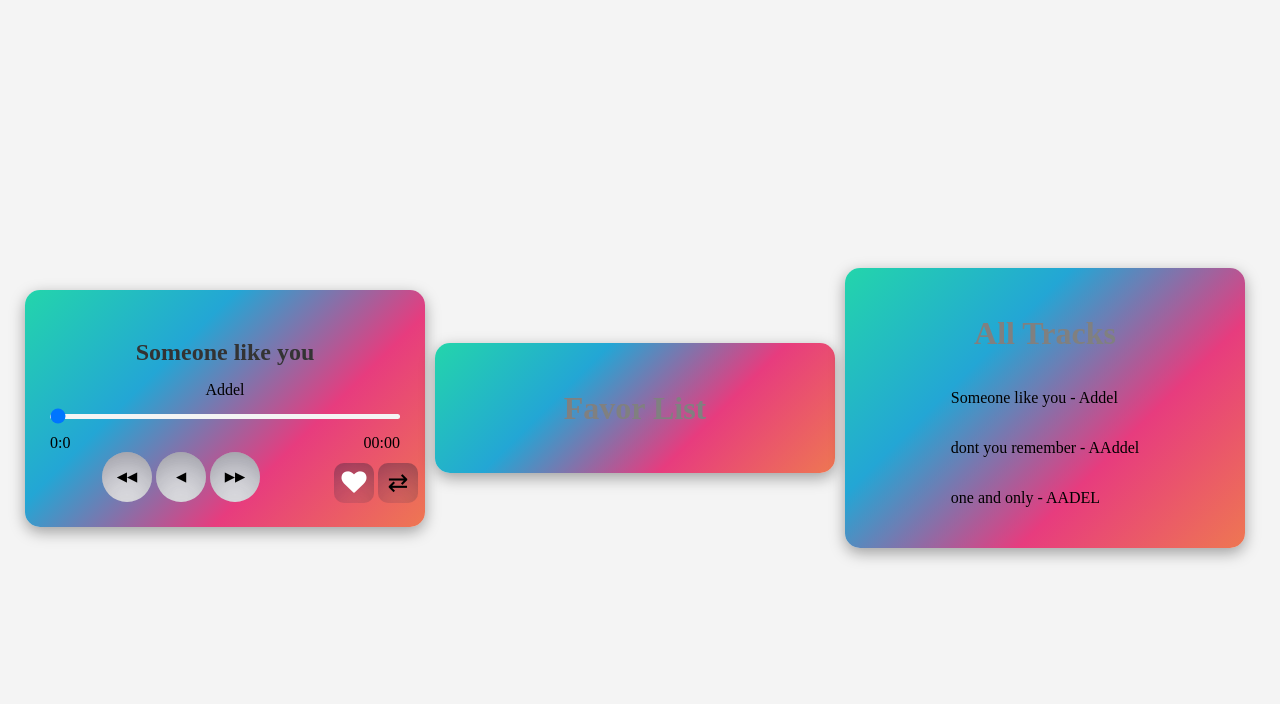
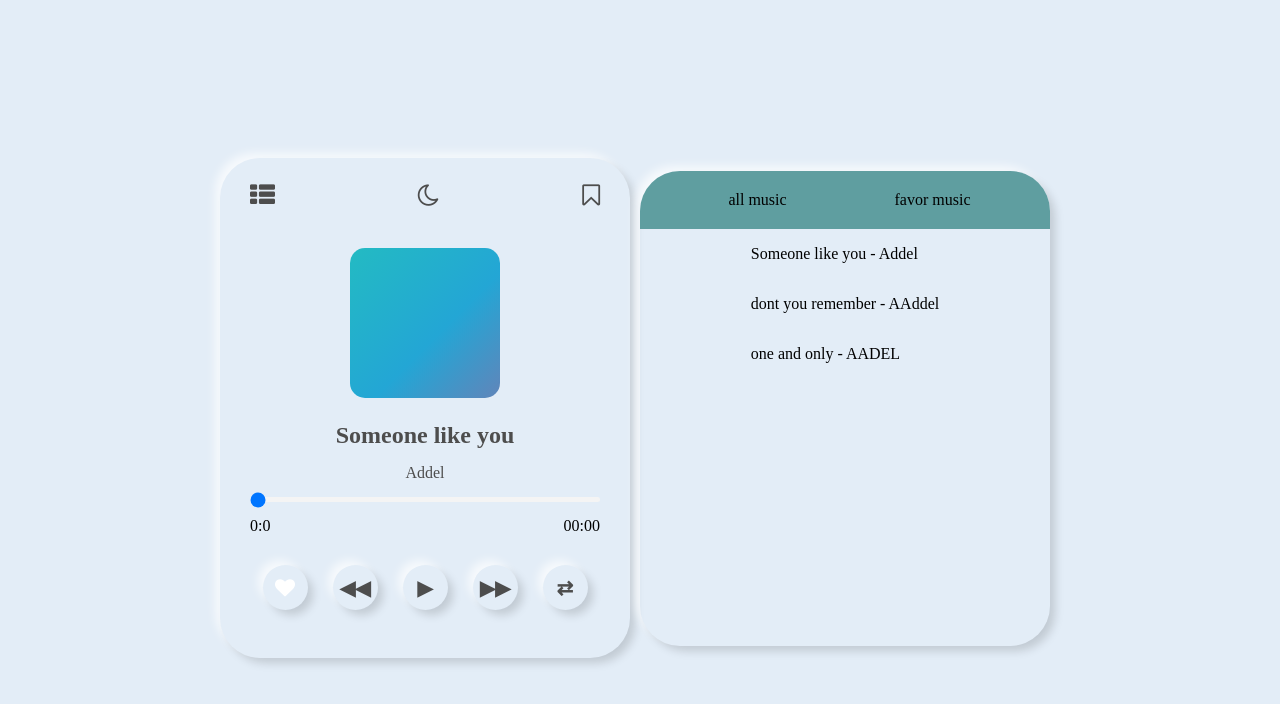
Before and after one commit to mariijey/musicPlayer, a plain HTML site: page index.html in a window 1280 px wide. Drawn offline with Linux system fonts and the light colour scheme.

Commit message:
change style

```diff
--- a/index.html
+++ b/index.html
@@ -10,7 +10,7 @@
     <title>Document</title>
     <style>
       body {
-        background-color: #f4f4f4;
+        background-color: #e3edf7;
         display: flex;
         justify-content: center;
         align-items: center;
@@ -21,14 +21,7 @@
         width: 100%;
         justify-content: space-between;
       }
-      .box-player {
-        width: 350px;
-        box-shadow: rgba(0, 0, 0, 0.35) 0px 5px 15px;
-        padding: 25px;
-        text-align: center;
-        border-radius: 15px;
-        background-color: white;
-      }
+
       .name-music {
         margin-bottom: 15px;
         font-size: 24px;
@@ -43,14 +36,55 @@
         border-radius: 15px;
         height: 5px;
       }
-      .box-player {
+      .box-player,.box-list {
         display: flex;
         margin-right: 10px;
         flex-direction: column;
+        /* justify-content: center; */
+        align-items: center;
+        text-align: center;
+        width: 350px;
+        box-shadow: 6px 6px 10px -1px rgba(0, 0, 0, 0.15),
+          -6px -6px 10px -1px rgba(255, 255, 255, 0.7);
+        padding: 25px 30px;
+        text-align: center;
+        border-radius: 40px;
+        height: 450px;
+      }
+      .box-list{
+        padding-top: 0px;
+        overflow: hidden;
+      }
+      .tabs {
+        padding: 20px 30px;
+        width: 100%;
+        background-color: cadetblue;
+        display: flex;
+      }
+      .tabs span {
+        cursor: pointer;
+        width: 50%;
+        text-align: center;
+        display: inline-block;
+        height: 100%;
+      }
+      .top-bar {
+        display: flex;
+        justify-content: space-between;
+        width: 100%;
+        margin-bottom: 40px;
+      }
+
+      .middle-box {
+        display: flex;
+        flex-direction: column;
         justify-content: center;
         align-items: center;
-        text-align: center;
-        background: linear-gradient(-45deg, #ee7752, #e73c7e, #23a6d5, #23d5ab);
+        width: 75%;
+      }
+      .middle-box p,
+      .middle-box span {
+        color: #4d4d4d;
       }
       .box-player button {
         border-radius: 50%;
@@ -61,34 +95,69 @@
         box-shadow: rgba(50, 50, 93, 0.25) 0px 30px 60px -12px inset,
           rgba(0, 0, 0, 0.3) 0px 18px 36px -18px inset;
         border: none;
+        background-color: #e3edf7;
+        cursor: pointer
+      }
+      .banner {
+        width: 150px;
+        height: 150px;
+        border-radius: 15px;
+        background: linear-gradient(-45deg, #ee7752, #e73c7e, #23a6d5, #23d5ab);
+        background-size: 400% 400%;
+        animation: gradient 5s ease infinite;
+        height: 150px;
+      }
+      @keyframes gradient {
+        0% {
+          background-position: 0% 50%;
+        }
+        50% {
+          background-position: 100% 50%;
+        }
+        100% {
+          background-position: 0% 50%;
+        }
+      }
+
+      .progress-bar {
+        width: 100%;
       }
 
       .container-controllers {
         display: flex;
+        width: 100%;
+        margin-top: 30px;
       }
 
-      #shuffle,
-      #favor {
-        border-radius: 10px;
-        font-size: 25px;
-        background-color: transparent;
-        transform: translate(70px, 10px);
-        width: 40px;
-        height: 40px;
-        padding: 0px;
-        text-align: center;
-        /* display: flex; */
+      .play-controllers {
+        display: flex;
+        justify-content: space-around;
+        width: 100%;
+      }
+      .play-controllers button {
+        width: 45px;
+        height: 45px;
+        border-radius: 50%;
+        box-shadow: 6px 6px 10px -1px rgba(0, 0, 0, 0.15),
+          -6px -6px 10px -1px rgba(255, 255, 255, 0.7);
+        display: flex;
+        align-items: center;
         justify-content: center;
-        align-items: center;
-      }
-      #shuffle {
-        transform: translate(70px, 10px);
+        color: #4d4d4d;
+        font-weight: 900;
+        font-size: 20px;
+        cursor: pointer;
       }
 
       .track {
         display: flex;
         width: 100%;
         justify-content: flex-start;
+      }
+      .top-icon i{
+        color: #4d4d4d;
+        font-size: 25px;
+        cursor: pointer;
       }
       #container-favor-list {
         width: 100%;
@@ -100,28 +169,49 @@
         color: red;
       }
       .white {
-        color: white;
+        color: white
       }
       .red {
         color: red;
       }
+      .tabs span:hover{
+        background-color: dimgrey;
+      }
+
     </style>
   </head>
   <body>
     <div class="box-player">
+      <div class="top-bar">
+        <div class="top-icon">
+          <i class="fa fa-th-list"></i>
+        </div>
+        <div class="top-icon">
+          <i class="fa fa-moon-o"></i>
+        </div>
+        <div class="top-icon">
+          <i class="fa fa-bookmark-o"></i>
+        </div>
+      </div>
+      <div class="middle-box">
+        <div class="banner"></div>
         <p class="name-music"></p>
         <span class="singer"></span>
+      </div>
+      <div class="progress-bar">
         <input type="range" id="audio-player" min="0" value="0" />
         <div class="time-music">
           <span class="current-time">00:00</span>
           <span class="total-time">00:00</span>
         </div>
+      </div>
+
       <div class="container-controllers">
         <div class="play-controllers" id="controllers">
+          <button id="favor"></button>
           <button id="previous">◀◀</button>
-          <button id="play">◀</button>
+          <button id="play">▶</button>
           <button id="next">▶▶</button>
-          <button id="favor"></button>
           <button id="shuffle">⇄</button>
         </div>
       </div>
@@ -129,16 +219,20 @@
         Your browser does not support the audio element.
       </audio>
     </div>
-    <!-- list of favor tracks -->
-    <div class="box-player">
-      <h1>Favor List</h1>
-      <div id="container-favor-list"></div>
+    <!-- list all tracks -->
+     <div class="">
+      <div class="box-list">
+        <div class="tabs">
+          <span>all music</span>
+          <span>favor music</span>
         </div>
-    <!-- list all tracks -->
-    <div class="box-player">
-      <h1>All Tracks</h1>
+
         <div id="container-all-music"></div>
+
       </div>
+
+     </div>
+
 
     <script>
       //constants
@@ -194,7 +288,6 @@
       favor.addEventListener("click", function () {
         toggleFavorList(currentIndexTrack);
       });
-
 
       //load track music
       function loadMusic() {
@@ -284,16 +377,15 @@
         playButton.innerText = "❚❚"; // Start playing if paused
       }
 
-
       function toggleFavorList(currentIndexTrack) {
         var track = musicList.find(function (item, i) {
           return item.id === currentIndexTrack;
         });
         track.isFavor = !track.isFavor; // Toggle isFavor original array
-        console.log("musicList", musicList,track.isFavor,);
+        console.log("musicList", musicList, track.isFavor);
         favor.innerHTML = track.isFavor
           ? '<i class="fa fa-heart red"></i>'
-          : '<i class="fa fa-heart white"></i>';
+          : '<i class="fa fa-heart-o white"></i>';
       }
       // ***************************************metadata**********************************************
       function formatTime(time) {
```
Lines whose indentation alone changed are shown as unchanged.
